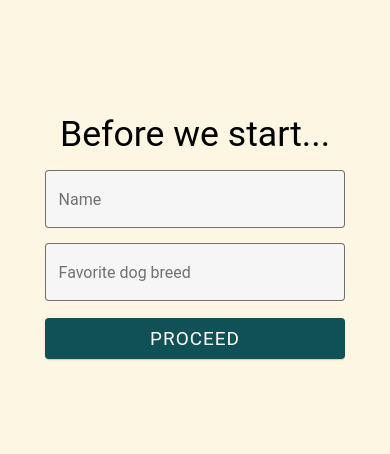
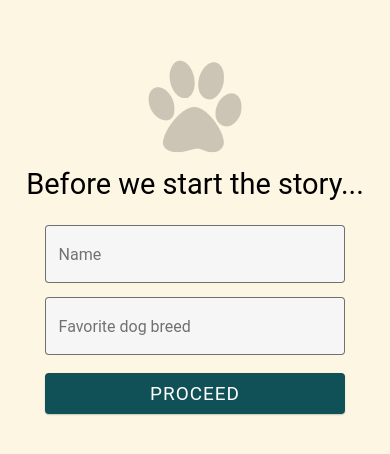
Before and after one commit to jasselmar/ChildrensBook, a React Native app: screen /Home in a window 390 px wide. Shown: the part 186-640 px from the top of the page. Built offline with nearby package versions, Linux system fonts and the light colour scheme; what react-native, react-native-sqlite-storage would draw is missing.

Commit message:
adding style

```diff
--- a/src/components/Button/Button.tsx
+++ b/src/components/Button/Button.tsx
@@ -6,14 +6,16 @@ import Text, {TextProps} from '../Text';
 interface Props {
   label: string;
   onPress: () => void;
+  icon?: string;
   disabled?: boolean;
   textProps?: Partial<TextProps>;
 }
 
 const Button = (props: Props) => {
-  const {label, onPress, disabled, textProps} = props;
+  const {icon, label, onPress, disabled, textProps} = props;
   return (
     <ButtonP
+      icon={icon}
       mode="contained"
       onPress={onPress}
       disabled={disabled}
--- a/src/navigation/Root.tsx
+++ b/src/navigation/Root.tsx
@@ -5,20 +5,32 @@ import {
 } from '@react-navigation/native-stack';
 import {RootStackParamList} from '../types';
 import {Home, PageViewer} from '../screens';
+import {Theme} from '../theme';
 
 const RootStack = createNativeStackNavigator<RootStackParamList>();
 
-const NAVIGATOR_OPTIONS: NativeStackNavigationOptions = {
+const HOME_OPTIONS: NativeStackNavigationOptions = {
   headerShown: false,
+};
+
+const DOGSTORY_OPTIONS: NativeStackNavigationOptions = {
+  title: 'The Dog Story',
+  headerBackTitle: '',
+  headerStyle: {
+    backgroundColor: Theme.colors.background,
+  },
+  headerTintColor: Theme.colors.text,
 };
 
 const Root = () => {
   return (
-    <RootStack.Navigator
-      screenOptions={NAVIGATOR_OPTIONS}
-      initialRouteName="Home">
-      <RootStack.Screen name="Home" component={Home} />
-      <RootStack.Screen name="PageViewer" component={PageViewer} />
+    <RootStack.Navigator initialRouteName="Home">
+      <RootStack.Screen name="Home" options={HOME_OPTIONS} component={Home} />
+      <RootStack.Screen
+        name="PageViewer"
+        options={DOGSTORY_OPTIONS}
+        component={PageViewer}
+      />
     </RootStack.Navigator>
   );
 };
--- a/src/screens/Home/Home.tsx
+++ b/src/screens/Home/Home.tsx
@@ -1,6 +1,7 @@
 import React from 'react';
 import {HomeScreenNavigationProp} from '../../types';
 import {
+  Image,
   Keyboard,
   KeyboardAvoidingView,
   Platform,
@@ -41,16 +42,23 @@ const Home = (props: Props) => {
   });
 
   return (
-    <SafeAreaView style={styles.container}>
+    <SafeAreaView style={styles.safeareaview}>
       <TouchableWithoutFeedback onPress={Keyboard.dismiss}>
         <KeyboardAvoidingView
+          style={styles.container}
           behavior={Platform.OS === 'ios' ? 'padding' : 'height'}>
-          <Text
-            label={'Before we start...'}
-            size={'largeTitle'}
-            textAlignment={'center'}
-            medium
+          <Image
+            source={require('../../../assets/images/paw.png')}
+            style={styles.mainImg}
           />
+          <View style={styles.title}>
+            <Text
+              label={'Before we start the story...'}
+              size={'title1'}
+              textAlignment={'center'}
+              medium
+            />
+          </View>
           <View style={styles.inputContainer}>
             <TextInput
               onChangeText={handleChange('name')}
@@ -87,10 +95,10 @@ const Home = (props: Props) => {
 };
 
 const styles = ScaledSheet.create({
-  container: {
+  safeareaview: {
+    backgroundColor: Theme.colors.background,
     flex: 1,
     justifyContent: 'center',
-    backgroundColor: Theme.colors.background,
   },
   inputContainer: {
     ...Theme.spacers.PT_2,
@@ -99,6 +107,14 @@ const styles = ScaledSheet.create({
   button: {
     ...Theme.spacers.MT_2,
   },
+  title: {
+    ...Theme.spacers.MV_2,
+  },
+  mainImg: {
+    width: 100,
+    height: 100,
+    alignSelf: 'center',
+  },
 });
 
 export default Home;
```
Also changed, not shown: assets/images/paw.png (added).
